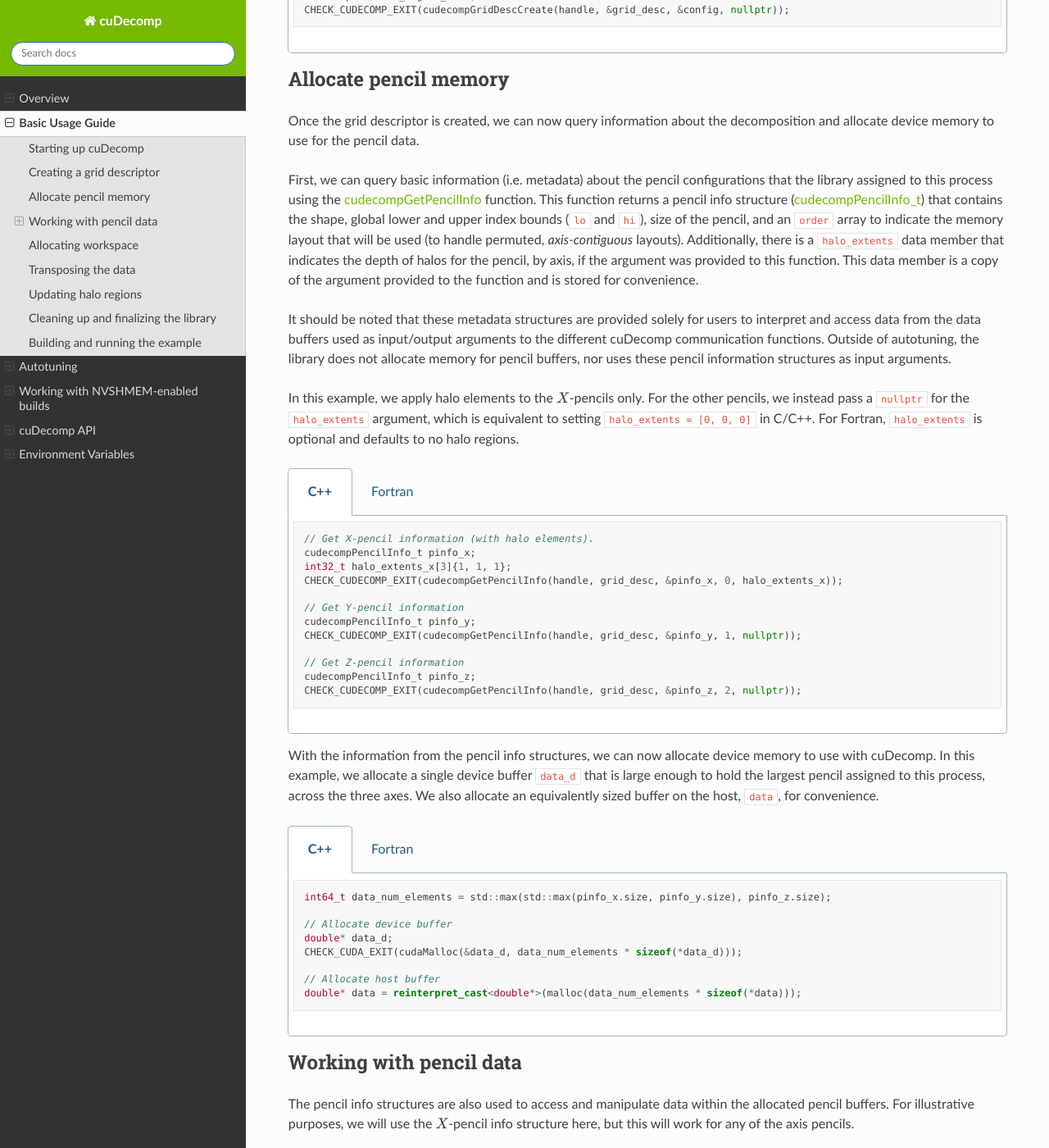
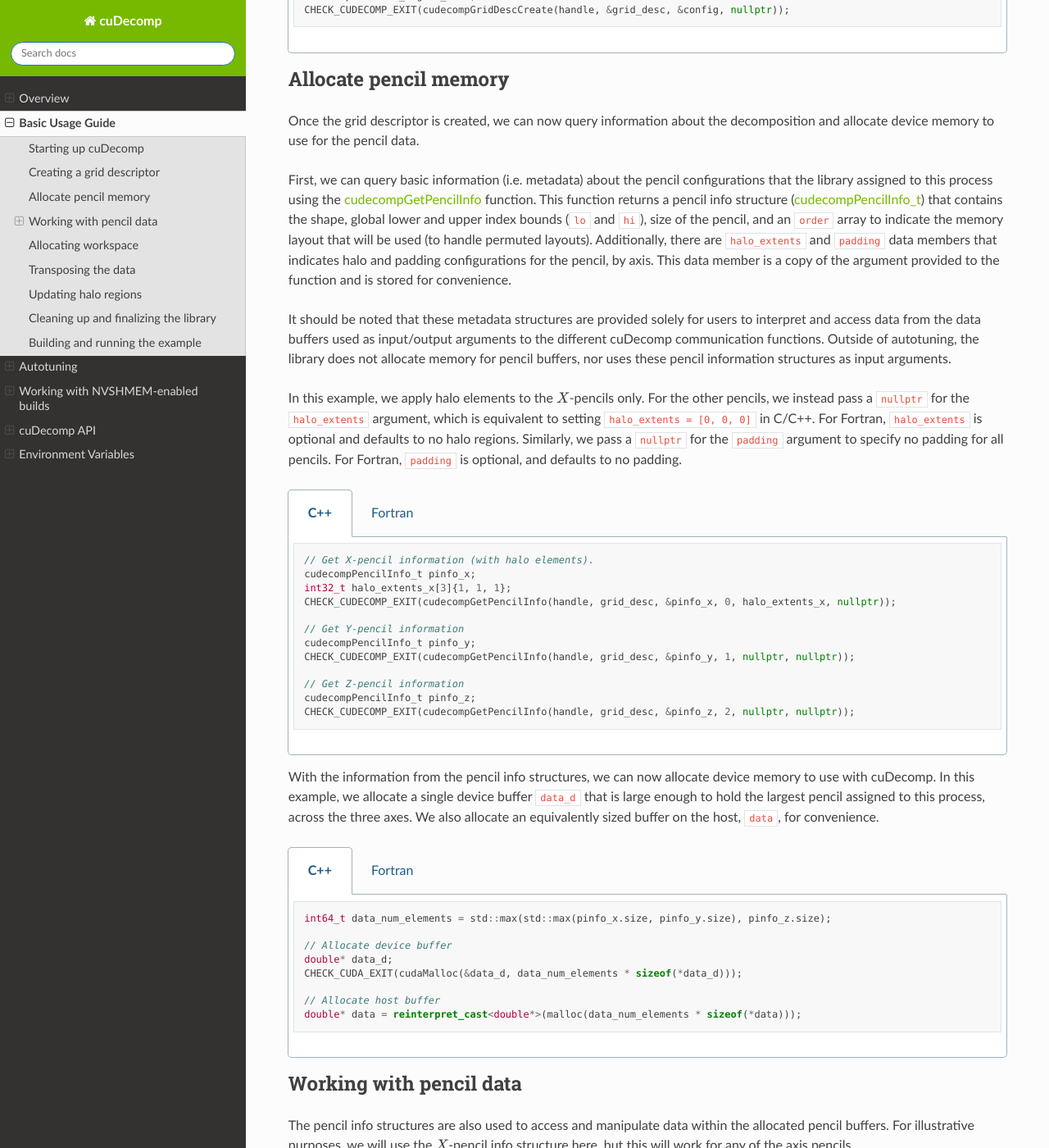
Before and after one commit to NVIDIA/cuDecomp, a Sphinx documentation site: the page built from docs/basic_usage.rst, in a window 1280 px wide and 1400 px high, scrolled down 3352 px. Shown: the whole window at 82% size. Built offline with Sphinx 7.4.7 and the Read the Docs theme 3.1.0, drawn with Linux system fonts in a browser that asks for light colours; some of the changed text lies outside the part shown.

Commit message:
Add support for padded input/output buffers in transpose and halo communication routines  (#60)
* Begin work on adding padding argument support. Transposes updated.

* Add padding support to halo implementation and API.

* Fixes after rebase.

* Adding padding test cases with some additional test reorganization/optimization.

* Fix in test_runner.py

* Use workspace caching in test implementation to improve efficiency.

* Update documentation.

* Remove unused CHECK_CUDA macros from Fortran tests.

```diff
--- a/docs/basic_usage.rst
+++ b/docs/basic_usage.rst
@@ -221,10 +221,9 @@
 assigned to this process using the :ref:`cudecompGetPencilInfo-ref` function. This function returns a
 pencil info structure (:ref:`cudecompPencilInfo_t-ref`) that contains the shape, global lower and upper
 index bounds (:code:`lo` and :code:`hi`), size of the pencil, and an :code:`order` array to indicate the memory layout
-that will be used (to handle permuted, `axis-contiguous` layouts). Additionally, there is a :code:`halo_extents` data
-member that indicates the depth of halos for the pencil, by axis, if the argument was provided
-to this function. This data member is a copy of the argument provided to the function
-and is stored for convenience.
+that will be used (to handle permuted layouts). Additionally, there are :code:`halo_extents`  and :code:`padding` data
+members that indicates halo and padding configurations for the pencil, by axis. This data member is a copy of the
+argument provided to the function and is stored for convenience.
 
 It should be noted that these metadata structures are provided solely for users to
 interpret and access data from the data buffers used as input/output arguments to the different
@@ -234,7 +233,8 @@
 In this example, we apply halo elements to the :math:`X`-pencils only. For the other pencils,
 we instead pass a :code:`nullptr` for the :code:`halo_extents` argument, which is equivalent
 to setting :code:`halo_extents = [0, 0, 0]` in C/C++. For Fortran, :code:`halo_extents` is optional
-and defaults to no halo regions.
+and defaults to no halo regions. Similarly, we pass a :code:`nullptr` for the :code:`padding` argument to specify
+no padding for all pencils. For Fortran, :code:`padding` is optional, and defaults to no padding.
 
 .. tabs::
 
@@ -243,15 +243,15 @@
     // Get X-pencil information (with halo elements).
     cudecompPencilInfo_t pinfo_x;
     int32_t halo_extents_x[3]{1, 1, 1};
-    CHECK_CUDECOMP_EXIT(cudecompGetPencilInfo(handle, grid_desc, &pinfo_x, 0, halo_extents_x));
+    CHECK_CUDECOMP_EXIT(cudecompGetPencilInfo(handle, grid_desc, &pinfo_x, 0, halo_extents_x, nullptr));
 
     // Get Y-pencil information
     cudecompPencilInfo_t pinfo_y;
-    CHECK_CUDECOMP_EXIT(cudecompGetPencilInfo(handle, grid_desc, &pinfo_y, 1, nullptr));
+    CHECK_CUDECOMP_EXIT(cudecompGetPencilInfo(handle, grid_desc, &pinfo_y, 1, nullptr, nullptr));
 
     // Get Z-pencil information
     cudecompPencilInfo_t pinfo_z;
-    CHECK_CUDECOMP_EXIT(cudecompGetPencilInfo(handle, grid_desc, &pinfo_z, 2, nullptr));
+    CHECK_CUDECOMP_EXIT(cudecompGetPencilInfo(handle, grid_desc, &pinfo_z, 2, nullptr, nullptr));
 
   .. code-tab:: fortran
 
@@ -572,8 +572,10 @@
 --------------------
 Now, we can use cuDecomp's transposition routines to transpose our data. In these calls, we are using
 the :code:`data_d` array as both input and output (in-place), but you can also use distinct input and output buffers for
-out-of-place operations. For the transposes between :math:`Y`- and :math:`Z`-pencils, we can pass
-null pointers to the halo extent arguments to the routines to ignore them in C/C++, or leave them unspecified in Fortran.
+out-of-place operations. For the transposes between :math:`Y`- and :math:`Z`-pencils, we pass
+null pointers to the halo extent arguments to the routines in C/C++, or leave them unspecified in Fortran.
+For all transposes, we pass null pointers to the padding arguments to the routines to disable padding in C/C++, or leave
+them unspecified in Fortran.
 
 .. tabs::
 
@@ -581,19 +583,19 @@
 
     // Transpose from X-pencils to Y-pencils.
     CHECK_CUDECOMP_EXIT(cudecompTransposeXToY(handle, grid_desc, data_d, data_d, transpose_work_d,
-                                              CUDECOMP_DOUBLE, pinfo_x.halo_extents, nullptr, 0));
+                                              CUDECOMP_DOUBLE, pinfo_x.halo_extents, nullptr, nullptr, nullptr, 0));
 
     // Transpose from Y-pencils to Z-pencils.
     CHECK_CUDECOMP_EXIT(cudecompTransposeYToZ(handle, grid_desc, data_d, data_d, transpose_work_d,
-                                              CUDECOMP_DOUBLE, nullptr, nullptr, 0));
+                                              CUDECOMP_DOUBLE, nullptr, nullptr, nullptr, nullptr, 0));
 
     // Transpose from Z-pencils to Y-pencils.
     CHECK_CUDECOMP_EXIT(cudecompTransposeZToY(handle, grid_desc, data_d, data_d, transpose_work_d,
-                                              CUDECOMP_DOUBLE, nullptr, nullptr, 0));
+                                              CUDECOMP_DOUBLE, nullptr, nullptr, nullptr, nullptr, 0));
 
     // Transpose from Y-pencils to X-pencils.
     CHECK_CUDECOMP_EXIT(cudecompTransposeYToX(handle, grid_desc, data_d, data_d, transpose_work_d,
-                                              CUDECOMP_DOUBLE, nullptr, pinfo_x.halo_extents, 0));
+                                              CUDECOMP_DOUBLE, nullptr, pinfo_x.halo_extents, nullptr, nullptr, 0));
 
   .. code-tab:: fortran
 
@@ -618,6 +620,8 @@
 In this example, we have halos for the :math:`X`-pencils only. We can use cuDecomp's halo update
 routines to update the halo regions of this pencil in the three domain directions. In this example,
 we set the :code:`halo_periods` argument to enable periodic halos along all directions.
+We pass null pointers to the padding arguments to the routines to disable padding in C/C++, or leave
+them unspecified in Fortran.
 
 .. tabs::
 
@@ -629,17 +633,17 @@
     // Update X-pencil halos in X direction
     CHECK_CUDECOMP_EXIT(cudecompUpdateHalosX(handle, grid_desc, data_d, halo_work_d,
                                              CUDECOMP_DOUBLE, pinfo_x.halo_extents, halo_periods,
-                                             0, 0));
+                                             0, nullptr, 0));
 
     // Update X-pencil halos in Y direction
     CHECK_CUDECOMP_EXIT(cudecompUpdateHalosX(handle, grid_desc, data_d, halo_work_d,
                                              CUDECOMP_DOUBLE, pinfo_x.halo_extents, halo_periods,
-                                             1, 0));
+                                             1, nullptr, 0));
 
     // Update X-pencil halos in Z direction
     CHECK_CUDECOMP_EXIT(cudecompUpdateHalosX(handle, grid_desc, data_d, halo_work_d,
                                              CUDECOMP_DOUBLE, pinfo_x.halo_extents, halo_periods,
-                                             2, 0));
+                                             2, nullptr, 0));
 
   .. code-tab:: fortran
 
```
Also changed, not shown: docs/api/f_api.rst (+37 -21 lines), 17 other files.
